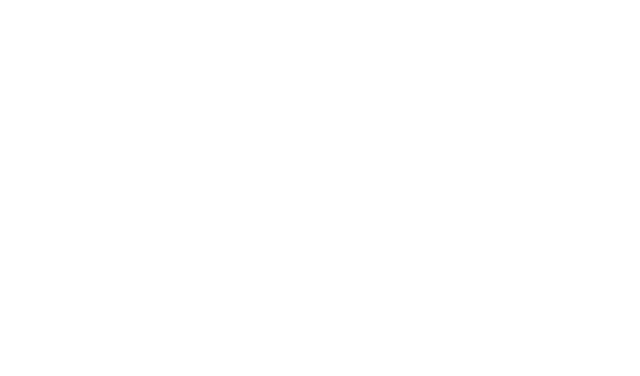
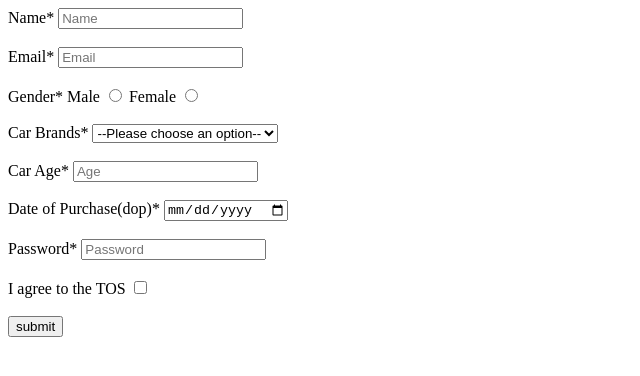
Before and after one commit to acciojob/car-insurance-form-23pujakumari, a website: page main.html in a window 1280 px wide. Shown: the whole page, without its empty margins (0-640 px from the left). Drawn offline with Linux system fonts and the light colour scheme.

Commit message:
created a submission

```diff
--- a/main.html
+++ b/main.html
@@ -10,6 +10,41 @@
 	<!-- the entire body must be written by student -->
     <script type="text/javascript" src="./script.js">
 </script>
+	<label for="name">Name*</label>
+	<input type="text" id="name" placeholder="Name" name="name" required><br><br>
+
+	<label for="email">Email*</label>
+	<input type="email" id="email" placeholder="Email" name="email" required><br><br>
+
+	<label for="gender">Gender*</label>
+	<label for="gender_m">Male</label>
+	<input type="radio" id="gender_m" name="gender" required>
+	<label for="gender_f">Female</label>
+	<input type="radio" id="gender_f" name="gender" required><br><br>
+
+	<label for="cars">Car Brands*</label>
+	<select id="cars" required>
+		<option value="" disabled selected>--Please choose an option--</option>
+		<option value="bmw">BMW</option>
+		<option value="audi">Audi</option>
+		<option value="mercedez">Mercedez</option>
+	</select><br><br>
+
+	<label for="dop">Car Age*</label>
+	<input type="number" id="dop" placeholder="Age" required><br><br>
+
+	<label for="dop">Date of Purchase(dop)*</label>
+	<input type="date" id="dob" required><br><br>
+
+
+	<label for="password">Password*</label>
+	<input type="password" id="password" placeholder="Password" required><br><br>
+
+	<label for="tos">I agree to the TOS</label>
+	<input type="checkbox" id="tos" required><br><br>
+
+	<button type="submit">submit</button>
+
 
 </body>
 
```
